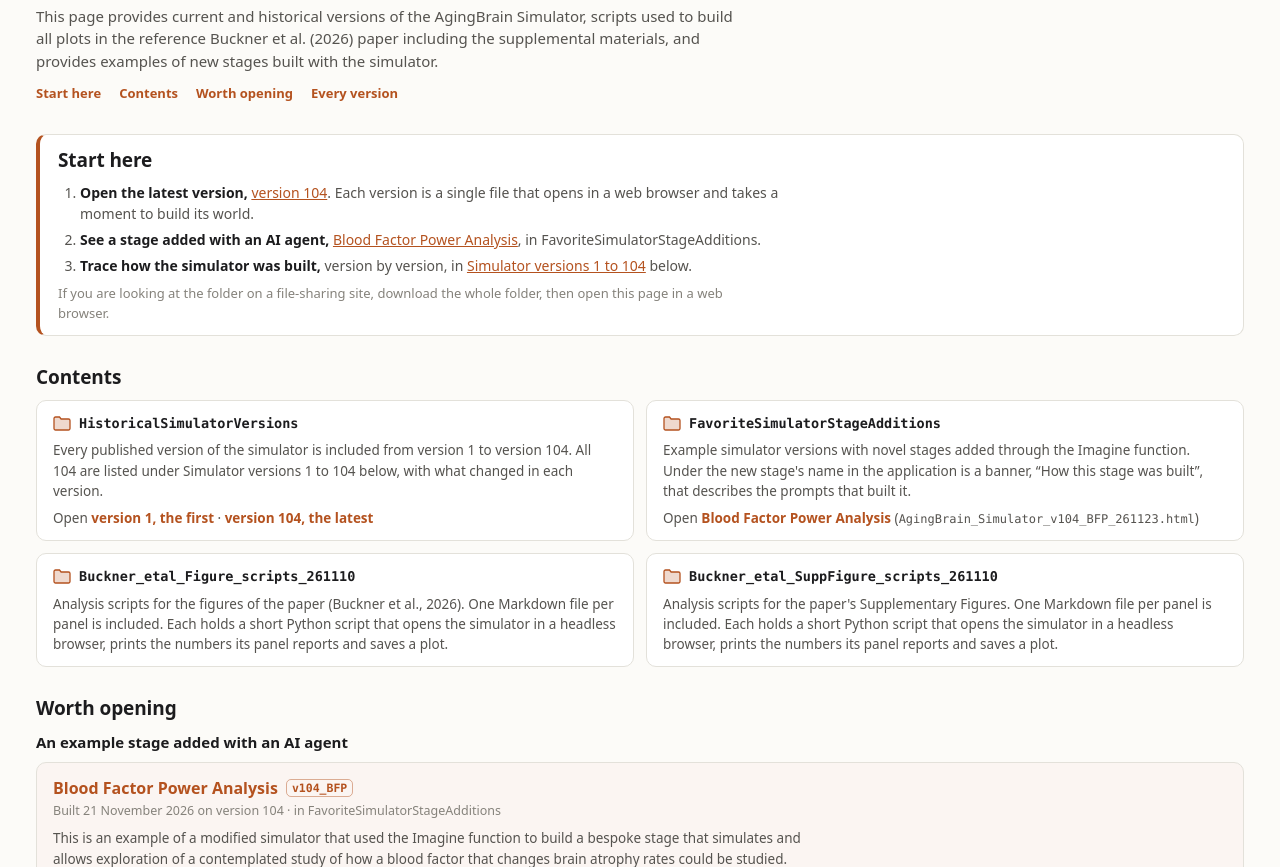
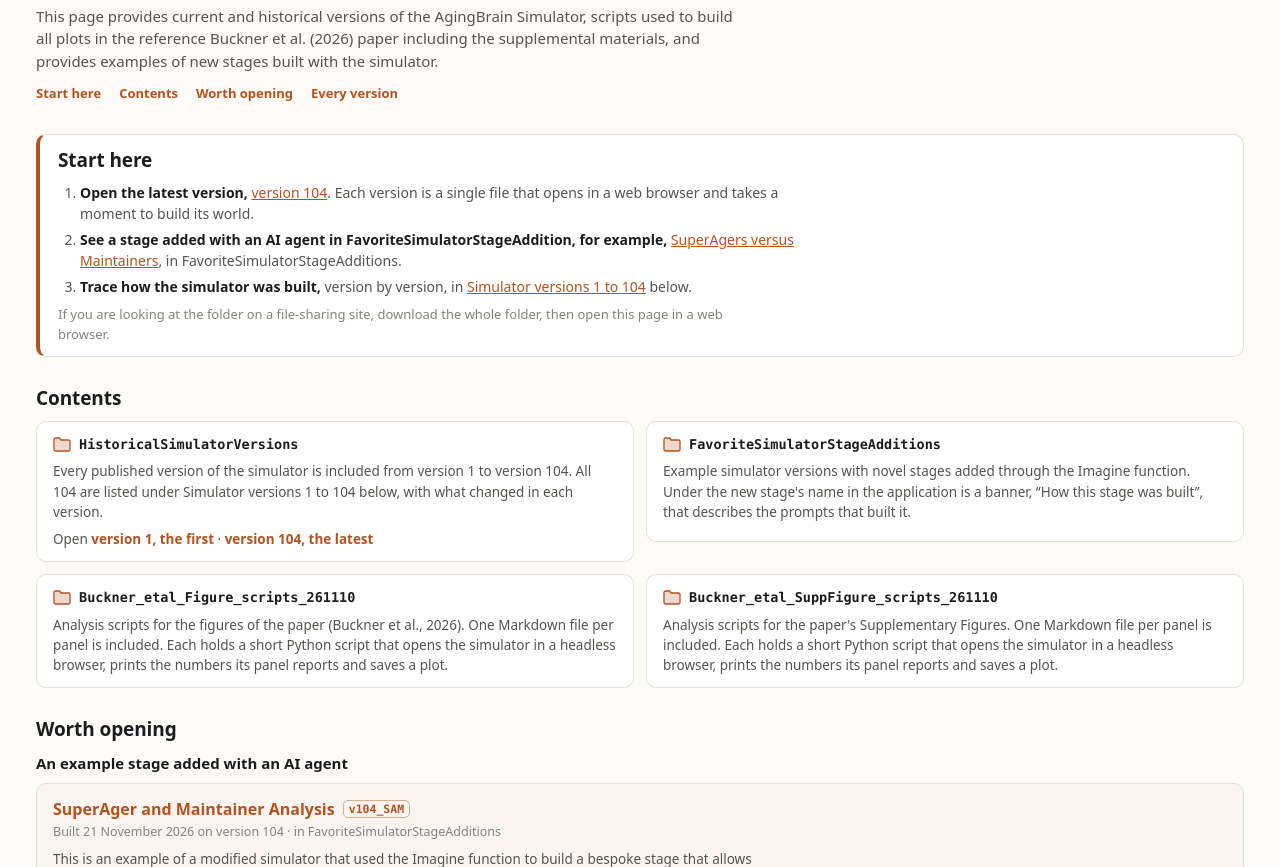
Before and after one commit to Buckner-Lab/Aging-Brain-Simulator, a plain HTML site: page HistoricalSimulatorVersions/000_AgingBrain_Simulator_VersionList_000_261122.html in a window 1280 px wide. Shown: the part 85-952 px from the top of the page. Drawn offline with Linux system fonts and the light colour scheme.

Commit message:
update to start here, worth opening sections

```diff
--- a/HistoricalSimulatorVersions/000_AgingBrain_Simulator_VersionList_000_261122.html
+++ b/HistoricalSimulatorVersions/000_AgingBrain_Simulator_VersionList_000_261122.html
@@ -78,7 +78,7 @@ ol.miles li:last-child { border-bottom: 0; }
 <h2>Start here</h2>
 <ol>
 <li><b>Open the latest version,</b> <a href="AgingBrain_Simulator_v104_261115.html">version 104</a>. Each version is a single file that opens in a web browser and takes a moment to build its world.</li>
-<li><b>See a stage added with an AI agent,</b> <a href="../FavoriteSimulatorStageAdditions/AgingBrain_Simulator_v104_BFP_261123.html">Blood Factor Power Analysis</a>, in FavoriteSimulatorStageAdditions.</li>
+<li><b>See a stage added with an AI agent in FavoriteSimulatorStageAddition, for example,</b> <a href="../FavoriteSimulatorStageAdditions/AgingBrain_Simulator_261124_v104_SAM.html">SuperAgers versus Maintainers</a>, in FavoriteSimulatorStageAdditions.</li>
 <li><b>Trace how the simulator was built,</b> version by version, in <a href="#versions">Simulator versions 1 to 104</a> below.</li>
 </ol>
 <p class="howto">If you are looking at the folder on a file-sharing site, download the whole folder, then open this page in a web browser.</p>
@@ -87,7 +87,7 @@ ol.miles li:last-child { border-bottom: 0; }
 <h2>Contents</h2>
 <div class="cards">
 <article class="card"><h3><svg class="fi" width="18" height="15" viewBox="0 0 18 15" aria-hidden="true"><path d="M1 2.5A1.5 1.5 0 0 1 2.5 1h4l1.6 2h7.4A1.5 1.5 0 0 1 17 4.5v8a1.5 1.5 0 0 1-1.5 1.5h-13A1.5 1.5 0 0 1 1 12.5z"/></svg><a href="index.html">HistoricalSimulatorVersions</a></h3><p>Every published version of the simulator is included from version 1 to version 104. All 104 are listed under Simulator versions 1 to 104 below, with what changed in each version.</p><p class="pick">Open <a href="Parallax_Simulator_v01_261005.html">version 1, the first</a> · <a href="AgingBrain_Simulator_v104_261115.html">version 104, the latest</a></p></article>
-<article class="card"><h3><svg class="fi" width="18" height="15" viewBox="0 0 18 15" aria-hidden="true"><path d="M1 2.5A1.5 1.5 0 0 1 2.5 1h4l1.6 2h7.4A1.5 1.5 0 0 1 17 4.5v8a1.5 1.5 0 0 1-1.5 1.5h-13A1.5 1.5 0 0 1 1 12.5z"/></svg><a href="../FavoriteSimulatorStageAdditions/index.html">FavoriteSimulatorStageAdditions</a></h3><p>Example simulator versions with novel stages added through the Imagine function. Under the new stage&#x27;s name in the application is a banner, “How this stage was built”, that describes the prompts that built it.</p><p class="pick">Open <a href="../FavoriteSimulatorStageAdditions/AgingBrain_Simulator_v104_BFP_261123.html">Blood Factor Power Analysis</a> (<code>AgingBrain_Simulator_v104_BFP_261123.html</code>)</p></article>
+<article class="card"><h3><svg class="fi" width="18" height="15" viewBox="0 0 18 15" aria-hidden="true"><path d="M1 2.5A1.5 1.5 0 0 1 2.5 1h4l1.6 2h7.4A1.5 1.5 0 0 1 17 4.5v8a1.5 1.5 0 0 1-1.5 1.5h-13A1.5 1.5 0 0 1 1 12.5z"/></svg><a href="../FavoriteSimulatorStageAdditions/index.html">FavoriteSimulatorStageAdditions</a></h3><p>Example simulator versions with novel stages added through the Imagine function. Under the new stage&#x27;s name in the application is a banner, “How this stage was built”, that describes the prompts that built it.</p><p class="pick"></p></article>
 <article class="card"><h3><svg class="fi" width="18" height="15" viewBox="0 0 18 15" aria-hidden="true"><path d="M1 2.5A1.5 1.5 0 0 1 2.5 1h4l1.6 2h7.4A1.5 1.5 0 0 1 17 4.5v8a1.5 1.5 0 0 1-1.5 1.5h-13A1.5 1.5 0 0 1 1 12.5z"/></svg><a href="../Buckner_etal_Figure_scripts_261110/index.html">Buckner_etal_Figure_scripts_261110</a></h3><p>Analysis scripts for the figures of the paper (Buckner et al., 2026). One Markdown file per panel is included. Each holds a short Python script that opens the simulator in a headless browser, prints the numbers its panel reports and saves a plot.</p></article>
 <article class="card"><h3><svg class="fi" width="18" height="15" viewBox="0 0 18 15" aria-hidden="true"><path d="M1 2.5A1.5 1.5 0 0 1 2.5 1h4l1.6 2h7.4A1.5 1.5 0 0 1 17 4.5v8a1.5 1.5 0 0 1-1.5 1.5h-13A1.5 1.5 0 0 1 1 12.5z"/></svg><a href="../Buckner_etal_SuppFigure_scripts_261110/index.html">Buckner_etal_SuppFigure_scripts_261110</a></h3><p>Analysis scripts for the paper&#x27;s Supplementary Figures. One Markdown file per panel is included. Each holds a short Python script that opens the simulator in a headless browser, prints the numbers its panel reports and saves a plot.</p></article>
 </div>
@@ -96,9 +96,9 @@ ol.miles li:last-child { border-bottom: 0; }
 <h2>Worth opening</h2>
 <h3>An example stage added with an AI agent</h3>
 <div class="feature">
-<p class="ft"><a href="../FavoriteSimulatorStageAdditions/AgingBrain_Simulator_v104_BFP_261123.html">Blood Factor Power Analysis</a><span class="tag">v104_BFP</span></p>
+<p class="ft"><a href="../FavoriteSimulatorStageAdditions/AgingBrain_Simulator_261124_v104_SAM.html">SuperAger and Maintainer Analysis</a><span class="tag">v104_SAM</span></p>
 <p class="meta">Built 21 November 2026 on version 104 · in FavoriteSimulatorStageAdditions</p>
-<p>This is an example of a modified simulator that used the Imagine function to build a bespoke stage that simulates and allows exploration of a contemplated study of how a blood factor that changes brain atrophy rates could be studied.</p>
+<p>This is an example of a modified simulator that used the Imagine function to build a bespoke stage that allows exploration of how participants are selected by various SuperAger and Maintainer criteria that are used to identify successful agers in the literature, including how and when the different selection rules converge, how they bias to select individuals with high baseline function, and how measurement error influences misclassification differentially between rules.</p>
 </div>
 </section>
 <section id="versions">
@@ -418,7 +418,7 @@ ol.miles li:last-child { border-bottom: 0; }
 <td class="w">Selection can select on measured values, with a switch off to start and misclassification counted</td>
 <td class="s" title="The built page saved when it was published.">Saved build</td><td class="f"><a href="AgingBrain_Simulator_v103_261109.html">AgingBrain_Simulator_v103_261109.html</a></td></tr><tr class="">
 <td class="v"><a href="AgingBrain_Simulator_v104_261115.html">v104</a></td><td class="d">261115</td><td class="n">AgingBrain Simulator</td>
-<td class="w">Removed the SuperAger reality check and the SuperAgers and maintainers definitions<span class="note">Published five times on 15 and 16 Nov; this is the last. Its later publishes also name the SuperAger rule for its authors, Harrison et al. (2012) and Rogalski et al. (2013), rather than Northwestern, and Imagine's steps ask for an AI agent that can edit large files rather than a named product.</span></td>
+<td class="w">Removed the SuperAger reality check and the SuperAgers and maintainers definitions</td>
 <td class="s" title="The built page saved when it was published.">Saved build</td><td class="f"><a href="AgingBrain_Simulator_v104_261115.html">AgingBrain_Simulator_v104_261115.html</a></td></tr>
 </tbody></table>
 </section>
```
